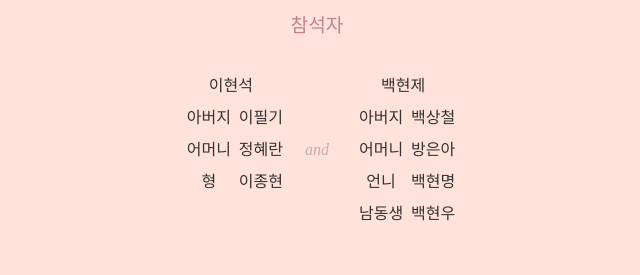
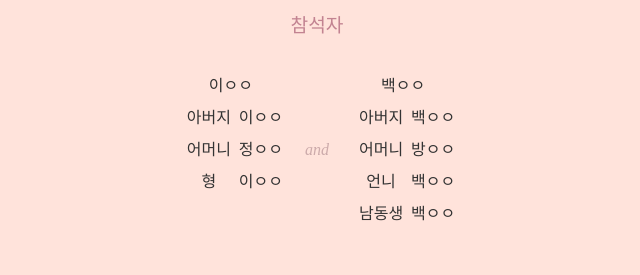
Before and after one commit to Hyun-jeBack/invitation2, a plain HTML site: page 3.html in a window 1280 px wide. Shown: the part 400-675 px from the top of the page, 323-963 px from the left. Drawn offline with Linux system fonts and the light colour scheme.

Commit message:
Update 3.html

```diff
--- a/3.html
+++ b/3.html
@@ -79,18 +79,18 @@
 
   <div class="guests">
     <div>
-      <div>이현석</div>
-      <div style="display: flex;"><div style="width: 60px;">아버지</div><div>이필기</div></div>
-      <div style="display: flex;"><div style="width: 60px;">어머니</div><div>정혜란</div></div>
-      <div style="display: flex;"><div style="width: 60px;">형</div><div>이종현</div></div>
+      <div>이ㅇㅇ</div>
+      <div style="display: flex;"><div style="width: 60px;">아버지</div><div>이ㅇㅇ</div></div>
+      <div style="display: flex;"><div style="width: 60px;">어머니</div><div>정ㅇㅇ</div></div>
+      <div style="display: flex;"><div style="width: 60px;">형</div><div>이ㅇㅇ</div></div>
     </div>
     <div style="color:#caa; font-style: italic; align-self: center;">and</div>
     <div>
-      <div>백현제</div>
-      <div style="display: flex;"><div style="width: 60px;">아버지</div><div>백상철</div></div>
-      <div style="display: flex;"><div style="width: 60px;">어머니</div><div>방은아</div></div>
-      <div style="display: flex;"><div style="width: 60px;">언니</div><div>백현명</div></div>
-      <div style="display: flex;"><div style="width: 60px;">남동생</div><div>백현우</div></div>
+      <div>백ㅇㅇ</div>
+      <div style="display: flex;"><div style="width: 60px;">아버지</div><div>백ㅇㅇ</div></div>
+      <div style="display: flex;"><div style="width: 60px;">어머니</div><div>방ㅇㅇ</div></div>
+      <div style="display: flex;"><div style="width: 60px;">언니</div><div>백ㅇㅇ</div></div>
+      <div style="display: flex;"><div style="width: 60px;">남동생</div><div>백ㅇㅇ</div></div>
     </div>
   </div>
 
```
